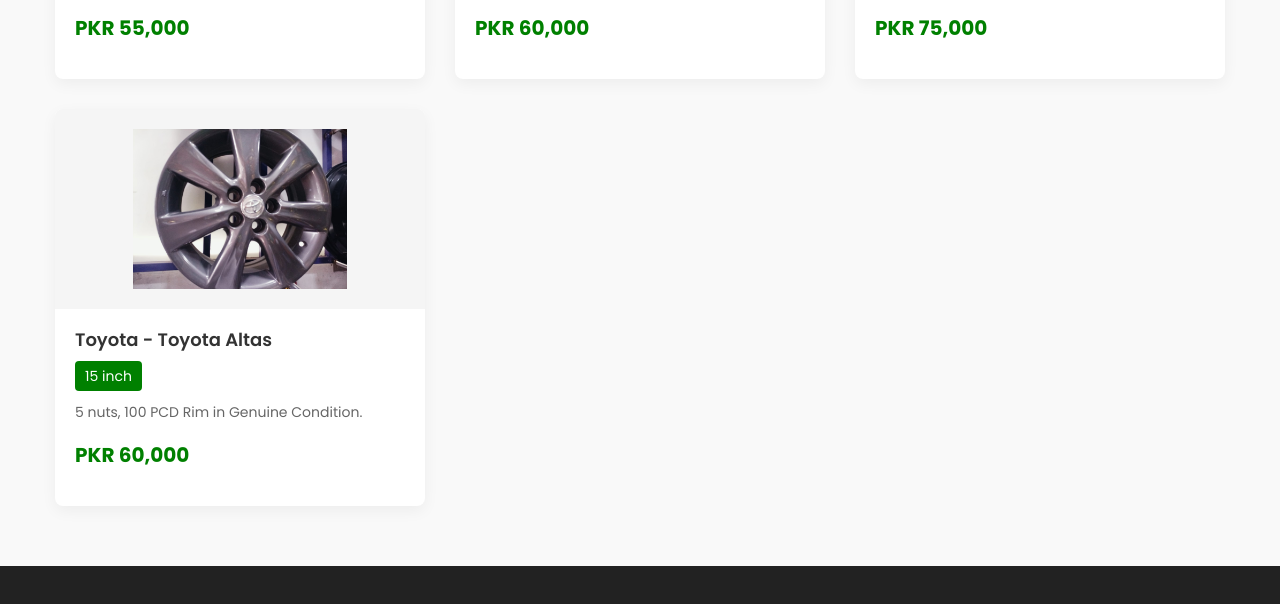
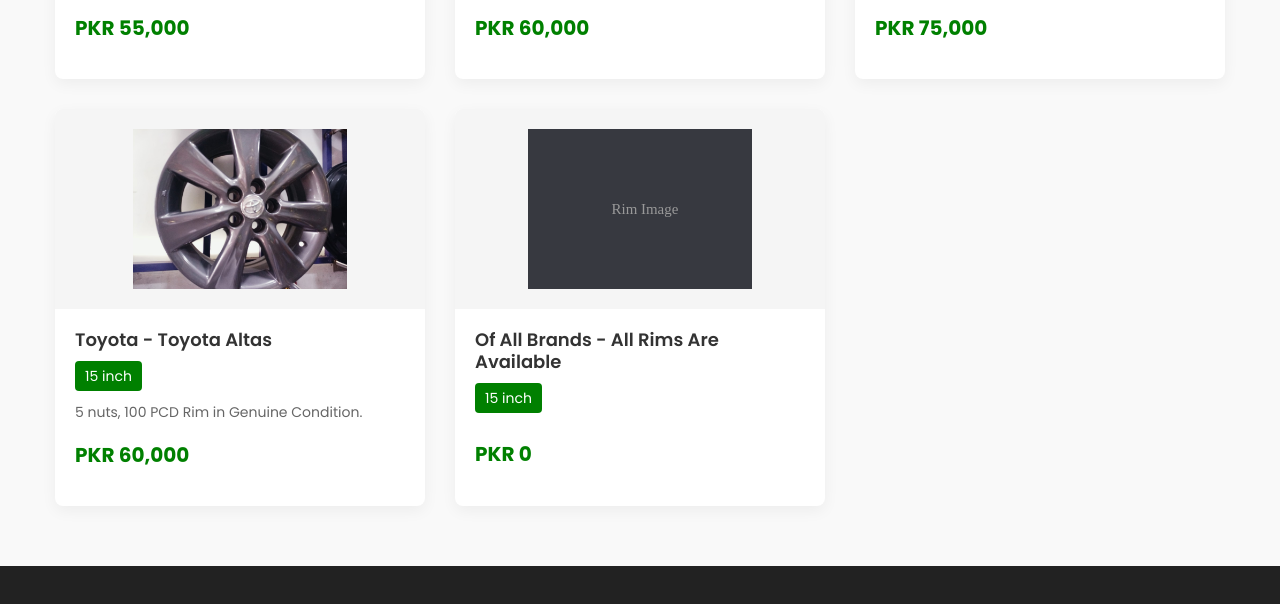
Before and after one commit to Muhammad-Muzammil-Shahzad/Waheed-Tyres---Rims, a plain HTML site: page rims.html in a window 1280 px wide. Shown: the part 2717-3321 px from the top of the page. Drawn offline with nearby package versions, Linux system fonts and the light colour scheme.

Commit message:
rims.html

```diff
--- a/rims.html
+++ b/rims.html
@@ -739,11 +739,14 @@
                 price: 60000,
                 description: "5 nuts, 100 PCD Rim in Genuine Condition."
             },
-            {
+                  {
                 id: 17,
-                name: "Toyota, Honda, Mercede, All Brands Rims",
+                name: "All Rims Are Available",
+                brand: "Of All Brands",
+                size: 15,
+                price: 0,
+                description: ""
             },
-
         ];
 
         // DOM elements
```
